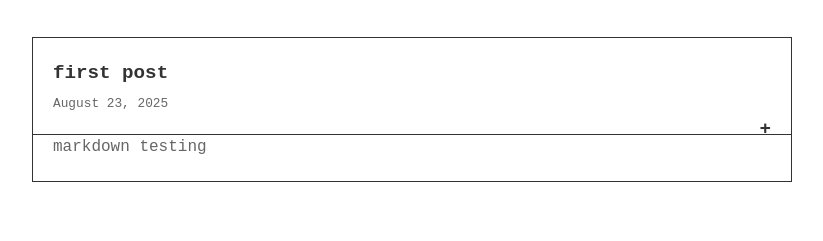
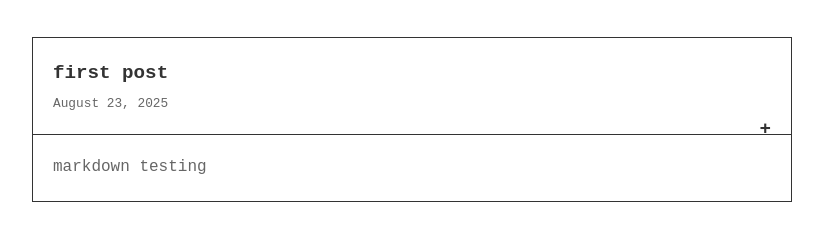
Before and after one commit to ephiv/blug, a plain HTML site: page index.html in a window 1280 px wide. Shown: the part 149-390 px from the top of the page, without its empty margins (228-1051 px from the left). Drawn offline with nearby package versions, Linux system fonts and the light colour scheme.

Commit message:
Update index.html

```diff
--- a/index.html
+++ b/index.html
@@ -71,7 +71,7 @@
         }
 
         .post-excerpt {
-            padding: 0 20px 20px;
+            padding: 20px 20px 20px;
             color: #666;
         }
 
```
